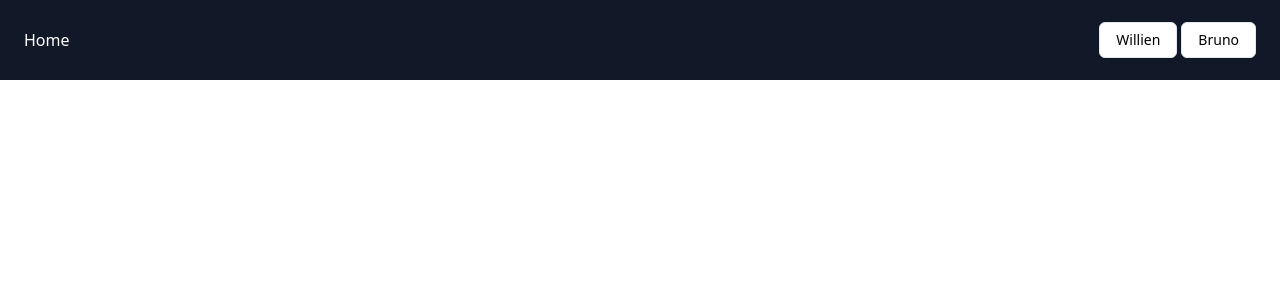
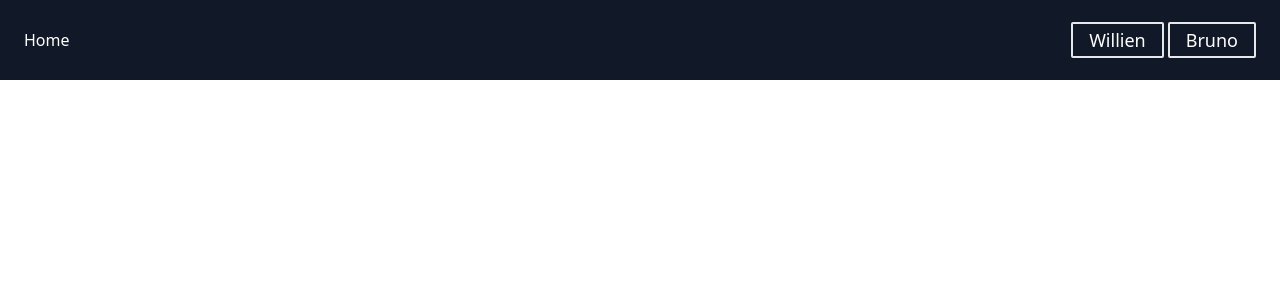
Before and after one commit to indicacode/gbt-fluent2-web, a Next.js app: page / in a window 1280 px wide. Shown: the top 300 px of the page. Built offline with nearby package versions, Linux system fonts and the light colour scheme.

Commit message:
adding back bruno files

```diff
--- a/components/ui/button.tsx
+++ b/components/ui/button.tsx
@@ -1,25 +1,26 @@
 import * as React from "react"
 import { Slot } from "@radix-ui/react-slot"
-import { cva, type VariantProps } from "class-variance-authority"
+import { cva } from "class-variance-authority";
 
 import { cn } from "@/lib/utils"
 
 const buttonVariants = cva(
-  "inline-flex items-center justify-center whitespace-nowrap rounded-md text-sm font-medium transition-colors focus-visible:outline-none focus-visible:ring-1 focus-visible:ring-slate-950 disabled:pointer-events-none disabled:opacity-50 dark:focus-visible:ring-slate-300",
+  "inline-flex items-center justify-center whitespace-nowrap rounded-sm text-sm font-medium text-lg transition-colors focus-visible:outline-none focus-visible:ring-1 focus-visible:ring-slate-950 disabled:pointer-events-none text-center disabled:opacity-50 dark:focus-visible:ring-slate-300",
   {
     variants: {
       variant: {
         default:
-          "bg-slate-900 text-slate-50 shadow hover:bg-slate-900/90 dark:bg-slate-50 dark:text-slate-900 dark:hover:bg-slate-50/90",
-        destructive:
-          "bg-red-500 text-slate-50 shadow-sm hover:bg-red-500/90 dark:bg-red-900 dark:text-slate-50 dark:hover:bg-red-900/90",
+          " text-whitesmoke  text-lg  bg-center px-4 py-2 bg-brandColor-primary hover:bg-brandColor-hover  active:bg-brandColor-dark active:border-brandColor-secondary active:gray-200 transition-colors ease-out duration-400 ",
+
         outline:
-          "border border-slate-200 bg-white shadow-sm hover:bg-slate-100 hover:text-slate-900 dark:border-slate-800 dark:bg-slate-950 dark:hover:bg-slate-800 dark:hover:text-slate-50",
+          " border-brandColor-primary border-2 text-lg px-4 py-2  active:bg-brandColor-secondary hover:bg-brandColor-secondary transition-colors duration-400 transition-colors ease-out duration-400  active:border-brandColor-secondary shadow-sm text-white  hover:bg-brandColor-default ",
         secondary:
-          "bg-slate-100 text-slate-900 shadow-sm hover:bg-slate-100/80 dark:bg-slate-800 dark:text-slate-50 dark:hover:bg-slate-800/80",
-        ghost: "hover:bg-slate-100 hover:text-slate-900 dark:hover:bg-slate-800 dark:hover:text-slate-50",
-        link: "text-slate-900 underline-offset-4 hover:underline dark:text-slate-50",
-      },
+          "px-4 py-2 text-lg bg-gray-200 hover:bg-gray-300 rounded-sm text-brandColor-primary transition-colors ease-out duration-400 active:bg-gray-400 ",
+        disabled: "bg-gray-600 text-lg px-4 py-2 text-gray-400",
+        link: "text-slate-50 text-lg px-4 py-2 transition-colors ease-out duration-400 underline-offset-4 hover:underline dark:text-slate-50",
+        transparent:" bg-none text-lg hover:text-slate-300 ",
+          subtle:" bg-none text-lg hover:bg-slate-400 active:bg-slate-500 hover:text-slate-100 "
+,      },
       size: {
         default: "h-9 px-4 py-2",
         sm: "h-8 rounded-md px-3 text-xs",
@@ -34,24 +35,15 @@ const buttonVariants = cva(
   }
 )
 
-export interface ButtonProps
-  extends React.ButtonHTMLAttributes<HTMLButtonElement>,
-    VariantProps<typeof buttonVariants> {
-  asChild?: boolean
-}
-
-const Button = React.forwardRef<HTMLButtonElement, ButtonProps>(
-  ({ className, variant, size, asChild = false, ...props }, ref) => {
-    const Comp = asChild ? Slot : "button"
-    return (
-      <Comp
-        className={cn(buttonVariants({ variant, size, className }))}
-        ref={ref}
-        {...props}
-      />
-    )
-  }
-)
+const Button = React.forwardRef(({ className, variant, size, asChild = false, ...props }, ref) => {
+  const Comp = asChild ? Slot : "button"
+  return (
+    (<Comp
+      className={cn(buttonVariants({ variant, size, className }))}
+      ref={ref}
+      {...props} />)
+  );
+})
 Button.displayName = "Button"
 
 export { Button, buttonVariants }
--- a/components/ui/input.tsx
+++ b/components/ui/input.tsx
@@ -1,25 +1,38 @@
 import * as React from "react"
+import { cn } from "@/lib/utils"
+import {cva} from "class-variance-authority";
+import {buttonVariants} from "@/components/ui/button";
 
-import { cn } from "@/lib/utils"
+const inputVariants = cva(
+    "flex  w-full rounded-md  bg-transparent px-4 py-2 text-sm shadow-sm transition-colors file:border-0 file:bg-transparent file:text-sm file:font-medium focus-visible:outline-none focus-visible:ring-1 focus-visible:ring-slate-950 disabled:cursor-not-allowed disabled:opacity-50 dark:border-slate-800 dark:placeholder:text-slate-400 dark:focus-visible:ring-slate-300",
+    {
+        variants: {
+            variant: {
+                default:"flex  w-full   bg-transparent px-2 border-t-2 border-l-2 border-r-2 border-b-2 focus:border-b-black focus:border-b-[1px] hover:border-b-[1px] hover:border-b-black text-sm shadow-sm transition-colors "
+            }
 
-export interface InputProps
-  extends React.InputHTMLAttributes<HTMLInputElement> {}
+        },
+        defaultVariants: {
+            variant:"default"
+        }
+    }
+        )
 
-const Input = React.forwardRef<HTMLInputElement, InputProps>(
-  ({ className, type, ...props }, ref) => {
-    return (
-      <input
-        type={type}
-        className={cn(
-          "flex h-9 w-full rounded-md border border-slate-200 bg-transparent px-3 py-1 text-sm shadow-sm transition-colors file:border-0 file:bg-transparent file:text-sm file:font-medium placeholder:text-slate-500 focus-visible:outline-none focus-visible:ring-1 focus-visible:ring-slate-950 disabled:cursor-not-allowed disabled:opacity-50 dark:border-slate-800 dark:placeholder:text-slate-400 dark:focus-visible:ring-slate-300",
-          className
-        )}
-        ref={ref}
-        {...props}
-      />
-    )
-  }
-)
+
+const Input = React.forwardRef(({SubtextClasses, className,PlaceholderClasses, PlaceholderText,Subtext, type,variant, ...props }, ref) => {
+  return (
+    (
+        <div className={"flex   flex-col"}>
+        <h2 className={" text-black  py-1"+PlaceholderClasses}>{PlaceholderText}</h2>
+        <input
+      type={type}
+      className={cn(inputVariants({ variant, className }))}
+      ref={ref}
+      {...props} />
+            <h2 className={""+ SubtextClasses}>{Subtext}</h2>
+        </div>
+  ))
+})
 Input.displayName = "Input"
 
-export { Input }
+export { Input, inputVariants }
--- a/components/ui/navigation-menu.tsx
+++ b/components/ui/navigation-menu.tsx
@@ -5,84 +5,64 @@ import { cva } from "class-variance-authority"
 
 import { cn } from "@/lib/utils"
 
-const NavigationMenu = React.forwardRef<
-  React.ElementRef<typeof NavigationMenuPrimitive.Root>,
-  React.ComponentPropsWithoutRef<typeof NavigationMenuPrimitive.Root>
->(({ className, children, ...props }, ref) => (
+const NavigationMenu = React.forwardRef(({ className, children, ...props }, ref) => (
   <NavigationMenuPrimitive.Root
     ref={ref}
     className={cn(
       "relative z-10 flex max-w-max flex-1 items-center justify-center",
       className
     )}
-    {...props}
-  >
+    {...props}>
     {children}
     <NavigationMenuViewport />
   </NavigationMenuPrimitive.Root>
 ))
 NavigationMenu.displayName = NavigationMenuPrimitive.Root.displayName
 
-const NavigationMenuList = React.forwardRef<
-  React.ElementRef<typeof NavigationMenuPrimitive.List>,
-  React.ComponentPropsWithoutRef<typeof NavigationMenuPrimitive.List>
->(({ className, ...props }, ref) => (
+const NavigationMenuList = React.forwardRef(({ className, ...props }, ref) => (
   <NavigationMenuPrimitive.List
     ref={ref}
     className={cn(
       "group flex flex-1 list-none items-center justify-center space-x-1",
       className
     )}
-    {...props}
-  />
+    {...props} />
 ))
 NavigationMenuList.displayName = NavigationMenuPrimitive.List.displayName
 
 const NavigationMenuItem = NavigationMenuPrimitive.Item
 
 const navigationMenuTriggerStyle = cva(
-  "group inline-flex h-9 w-max items-center justify-center rounded-md bg-white px-4 py-2 text-sm font-medium transition-colors hover:bg-slate-100 hover:text-slate-900 focus:bg-slate-100 focus:text-slate-900 focus:outline-none disabled:pointer-events-none disabled:opacity-50 data-[active]:bg-slate-100/50 data-[state=open]:bg-slate-100/50 dark:bg-slate-950 dark:hover:bg-slate-800 dark:hover:text-slate-50 dark:focus:bg-slate-800 dark:focus:text-slate-50 dark:data-[active]:bg-slate-800/50 dark:data-[state=open]:bg-slate-800/50"
+  "group inline-flex h-9 w-max items-center justify-center rounded-md bg-white px-4 py-2 text-sm font-medium transition-colors hover:bg-slate-100 hover:text-slate-900 focus:bg-slate-100 focus:text-slate-900 focus:outline-none disabled:pointer-events-none disabled:opacity-50 data-[active]:bg-slate-100/50 data-[state=open]:bg-slate-100/50 dark:bg-slate-700 dark:hover:bg-slate-800 dark:hover:text-slate-50 dark:focus:bg-slate-800 dark:focus:text-slate-50 dark:data-[active]:bg-slate-800/50 dark:data-[state=open]:bg-slate-800/50"
 )
 
-const NavigationMenuTrigger = React.forwardRef<
-  React.ElementRef<typeof NavigationMenuPrimitive.Trigger>,
-  React.ComponentPropsWithoutRef<typeof NavigationMenuPrimitive.Trigger>
->(({ className, children, ...props }, ref) => (
+const NavigationMenuTrigger = React.forwardRef(({ className, children, ...props }, ref) => (
   <NavigationMenuPrimitive.Trigger
     ref={ref}
     className={cn(navigationMenuTriggerStyle(), "group", className)}
-    {...props}
-  >
+    {...props}>
     {children}{""}
     <ChevronDownIcon
       className="relative top-[1px] ml-1 h-3 w-3 transition duration-300 group-data-[state=open]:rotate-180"
-      aria-hidden="true"
-    />
+      aria-hidden="true" />
   </NavigationMenuPrimitive.Trigger>
 ))
 NavigationMenuTrigger.displayName = NavigationMenuPrimitive.Trigger.displayName
 
-const NavigationMenuContent = React.forwardRef<
-  React.ElementRef<typeof NavigationMenuPrimitive.Content>,
-  React.ComponentPropsWithoutRef<typeof NavigationMenuPrimitive.Content>
->(({ className, ...props }, ref) => (
+const NavigationMenuContent = React.forwardRef(({ className, ...props }, ref) => (
   <NavigationMenuPrimitive.Content
     ref={ref}
     className={cn(
       "left-0 top-0 w-full data-[motion^=from-]:animate-in data-[motion^=to-]:animate-out data-[motion^=from-]:fade-in data-[motion^=to-]:fade-out data-[motion=from-end]:slide-in-from-right-52 data-[motion=from-start]:slide-in-from-left-52 data-[motion=to-end]:slide-out-to-right-52 data-[motion=to-start]:slide-out-to-left-52 md:absolute md:w-auto",
       className
     )}
-    {...props}
-  />
+    {...props} />
 ))
 NavigationMenuContent.displayName = NavigationMenuPrimitive.Content.displayName
 
 const NavigationMenuLink = NavigationMenuPrimitive.Link
 
-const NavigationMenuViewport = React.forwardRef<
-  React.ElementRef<typeof NavigationMenuPrimitive.Viewport>,
-  React.ComponentPropsWithoutRef<typeof NavigationMenuPrimitive.Viewport>
->(({ className, ...props }, ref) => (
+const NavigationMenuViewport = React.forwardRef(({ className, ...props }, ref) => (
   <div className={cn("absolute left-0 top-full flex justify-center")}>
     <NavigationMenuPrimitive.Viewport
       className={cn(
@@ -90,26 +70,22 @@ const NavigationMenuViewport = React.forwardRef<
         className
       )}
       ref={ref}
-      {...props}
-    />
+      {...props} />
   </div>
 ))
 NavigationMenuViewport.displayName =
   NavigationMenuPrimitive.Viewport.displayName
 
-const NavigationMenuIndicator = React.forwardRef<
-  React.ElementRef<typeof NavigationMenuPrimitive.Indicator>,
-  React.ComponentPropsWithoutRef<typeof NavigationMenuPrimitive.Indicator>
->(({ className, ...props }, ref) => (
+const NavigationMenuIndicator = React.forwardRef(({ className, ...props }, ref) => (
   <NavigationMenuPrimitive.Indicator
     ref={ref}
     className={cn(
       "top-full z-[1] flex h-1.5 items-end justify-center overflow-hidden data-[state=visible]:animate-in data-[state=hidden]:animate-out data-[state=hidden]:fade-out data-[state=visible]:fade-in",
       className
     )}
-    {...props}
-  >
-    <div className="relative top-[60%] h-2 w-2 rotate-45 rounded-tl-sm bg-slate-200 shadow-md dark:bg-slate-800" />
+    {...props}>
+    <div
+      className="relative top-[60%] h-2 w-2 rotate-45 rounded-tl-sm bg-slate-200 shadow-md dark:bg-slate-800" />
   </NavigationMenuPrimitive.Indicator>
 ))
 NavigationMenuIndicator.displayName =
```
